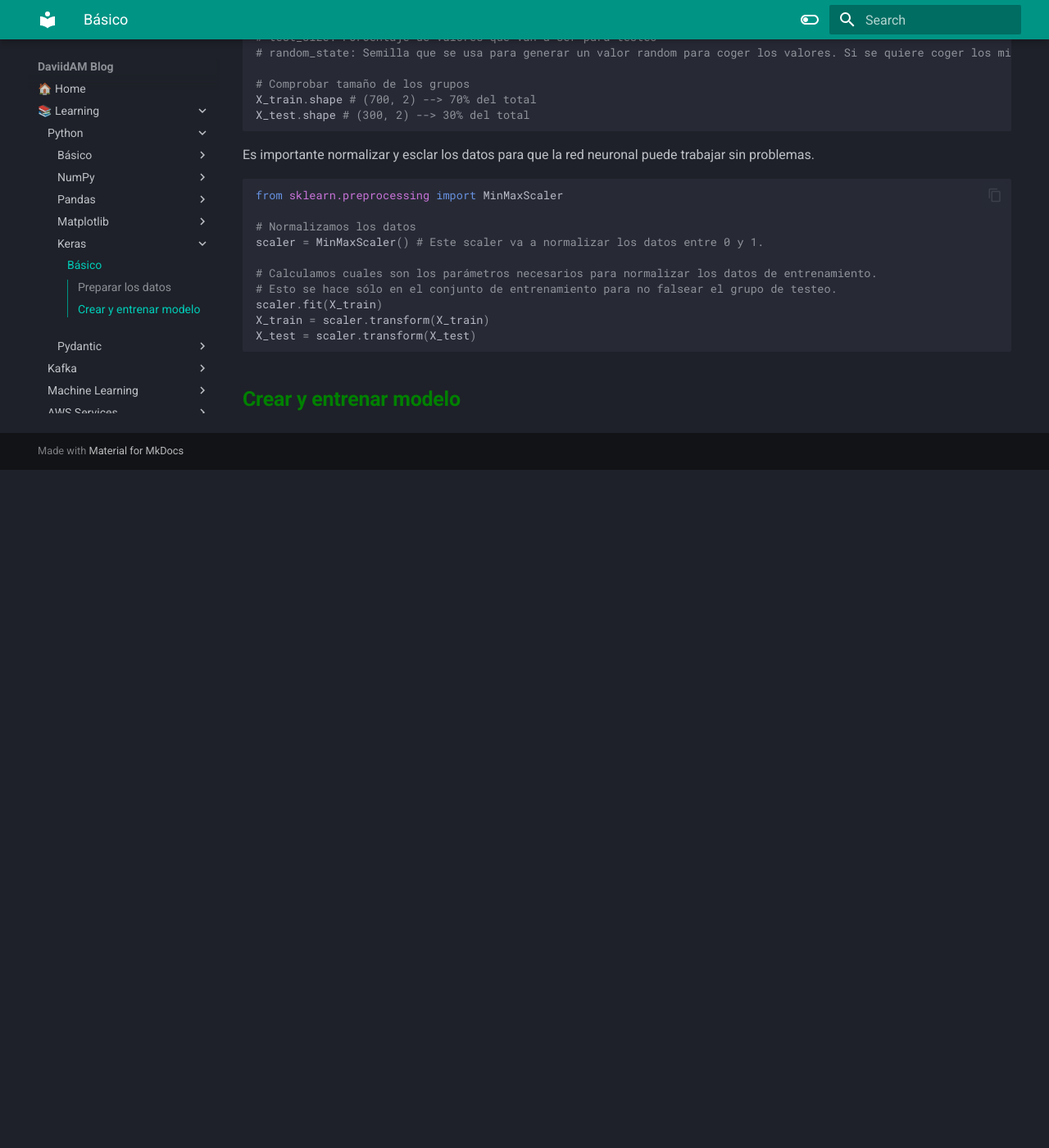
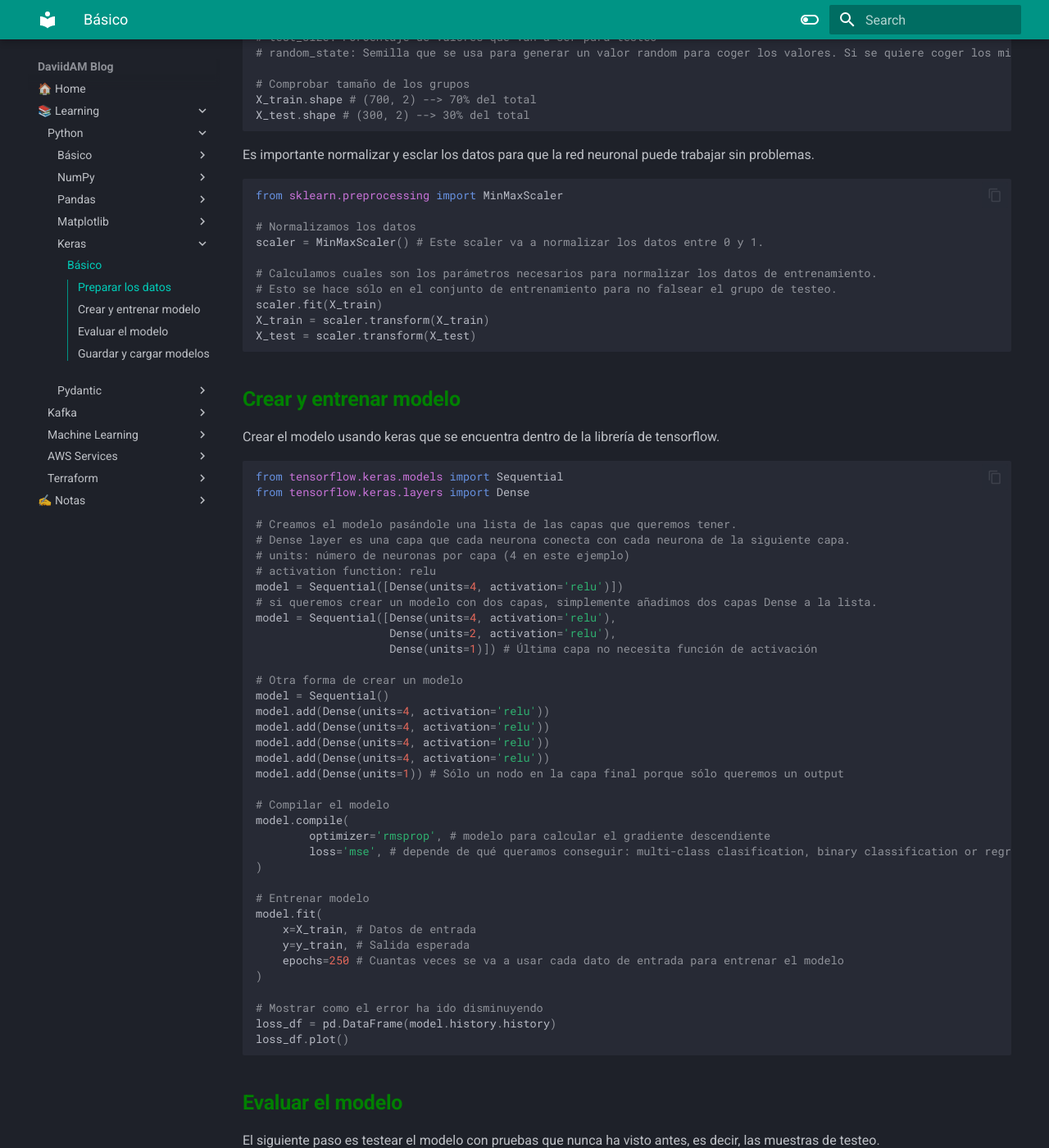
Before and after one commit to DaviidAM/Blog, an MkDocs documentation site: the page built from docs/Python/Keras/01 - basic.md, in a window 1280 px wide and 1400 px high, scrolled down 924 px. Shown: the whole window at 82% size. Built offline with MkDocs 1.6.1 and Material for MkDocs 9.7.7, drawn with Linux system fonts in a browser that asks for light colours; before the commit the page ends 1497 px from its top, so only the background shows below that; some of the changed text lies outside the part shown.

Commit message:
python - keras - basic

````diff
--- a/docs/Python/Keras/01 - basic.md
+++ b/docs/Python/Keras/01 - basic.md
@@ -64,3 +64,108 @@ X_test = scaler.transform(X_test)
 ```
 
 ## Crear y entrenar modelo
+
+Crear el modelo usando keras que se encuentra dentro de la librería de tensorflow.
+
+```python
+from tensorflow.keras.models import Sequential
+from tensorflow.keras.layers import Dense
+
+# Creamos el modelo pasándole una lista de las capas que queremos tener.
+# Dense layer es una capa que cada neurona conecta con cada neurona de la siguiente capa.
+# units: número de neuronas por capa (4 en este ejemplo)
+# activation function: relu
+model = Sequential([Dense(units=4, activation='relu')])
+# si queremos crear un modelo con dos capas, simplemente añadimos dos capas Dense a la lista.
+model = Sequential([Dense(units=4, activation='relu'),
+                    Dense(units=2, activation='relu'),
+                    Dense(units=1)]) # Última capa no necesita función de activación
+
+# Otra forma de crear un modelo
+model = Sequential()
+model.add(Dense(units=4, activation='relu'))
+model.add(Dense(units=4, activation='relu'))
+model.add(Dense(units=4, activation='relu'))
+model.add(Dense(units=4, activation='relu'))
+model.add(Dense(units=1)) # Sólo un nodo en la capa final porque sólo queremos un output
+
+# Compilar el modelo
+model.compile(
+        optimizer='rmsprop', # modelo para calcular el gradiente descendiente
+        loss='mse', # depende de qué queramos conseguir: multi-class clasification, binary classification or regression problem // See docstring from compiler function.
+)
+
+# Entrenar modelo
+model.fit(
+    x=X_train, # Datos de entrada
+    y=y_train, # Salida esperada
+    epochs=250 # Cuantas veces se va a usar cada dato de entrada para entrenar el modelo
+)
+
+# Mostrar como el error ha ido disminuyendo
+loss_df = pd.DataFrame(model.history.history)
+loss_df.plot()
+```
+
+## Evaluar el modelo
+
+El siguiente paso es testear el modelo con pruebas que nunca ha visto antes, es decir, las muestras de testeo.
+
+```python
+# Evaluar modelo entrenado
+model.evaluate(X_test, y_test, verbose=0)
+# Salida: 24.9722... Significa la pérdida, el error cuadrático medio (mse).
+
+# Precedir salidas
+test_predictions = model.predict(X_test)
+
+# Preparar datos para crear gráfica entre valores reales y predicciones
+test_predictions = pd.Series(test_predictions.reshape(300,))
+pred_df = pd.DataFrame(y_test, columns['Test True Y'])
+pred_df = pd.concat([pred_df, test_predictions], axis=1)
+pred_df.columns = ['Test True Y', 'Model Predictions']
+
+sns.scatterplot(x='Test True Y', y='Model Predictions', data=pred_df)
+```
+
+Podemos calcular rápidamente otros tipos de errores:
+
+```python
+from sklearn.metrics import mean_absolute_error, mean_squared_error
+
+mean_absolute_error(pred_df['Test True Y'], pred_df['Model Predictions'])
+# Salida: aprox 4
+
+df.describe()
+# mean is aprox 500, so having an error of 4 means we model is working fine
+
+mean_squared_error(pred_df['Test True Y'], pred_df['Model Predictions'])
+# Salida: aprox 24.97...
+```
+
+Si quisiesemos probar con datos de entrada totalmente nuevos:
+
+```python
+# Nuevos datos de entrada
+new_gem = [[998, 1000]]
+# Es importante recordar que tenemos que escalar los datos de entrada
+new_gem = scaler.transform(new_gem)
+# Predecir usando el modelo
+model.predict(new_gem)
+# Salida: aprox 419
+```
+
+## Guardar y cargar modelos
+
+Si entrenamos un modelo muy grande que requiere mucho tiempo de entrenamiento es importante guardar el modelo para no tener que entrenarlo cada vez que queramos usarlo.
+
+```python
+from tensorflow.keras.models import load_model
+
+# Guardar modelo en archivo 'my_gem_model.h5'
+model.save('my_gem_model.h5')
+
+# Cargar modelo
+later_model = load_model('my_gem_model.h5')
+later_model.predict(new_gem)
+```
````
